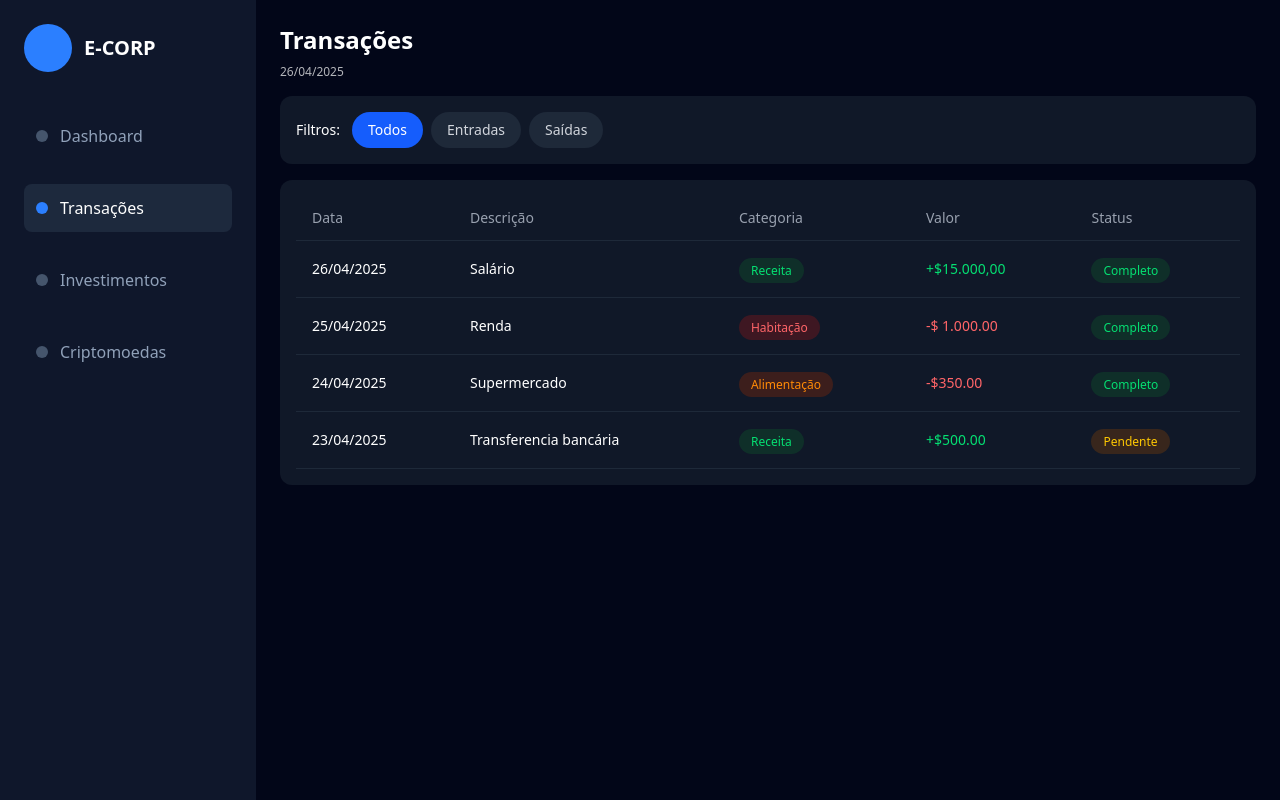
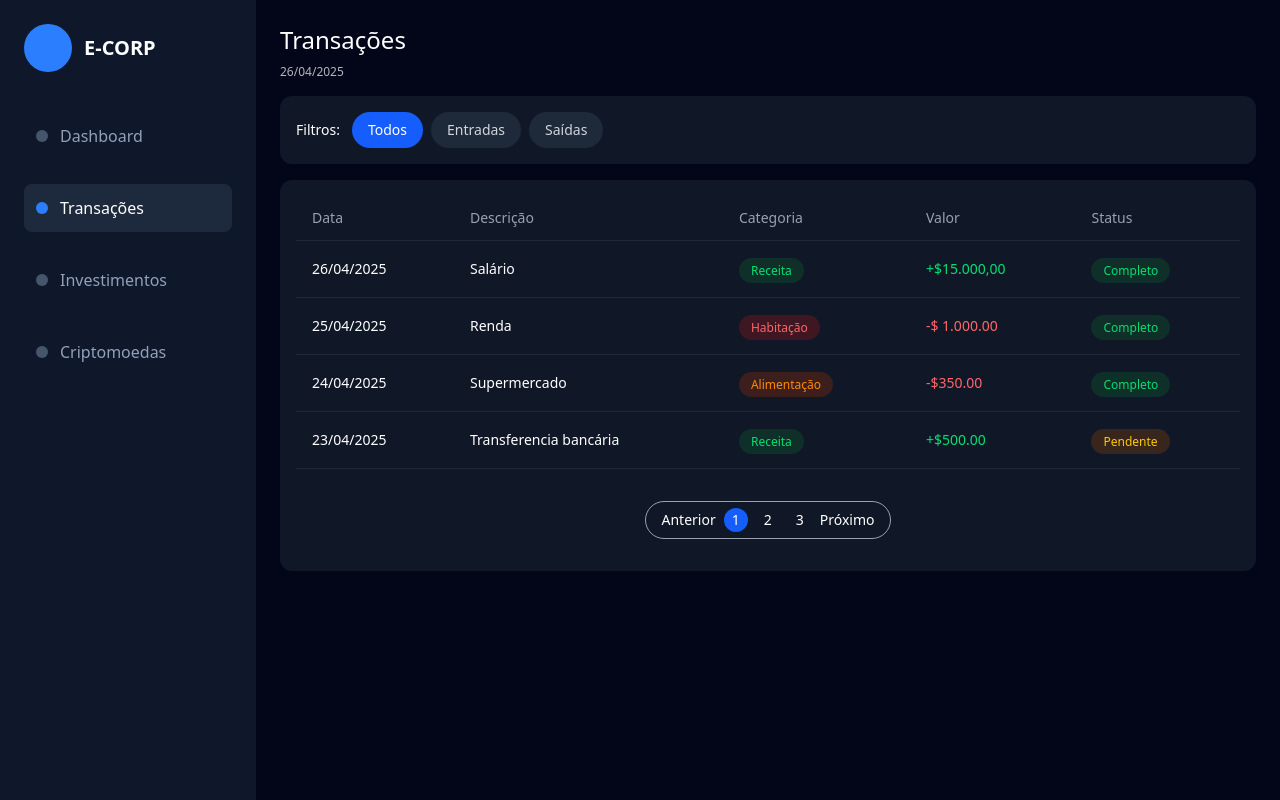
Before and after one commit to BiancaMRV/financedashboard, a React (Vite) app: page /transactions in a window 1280 px wide. Built offline with nearby package versions, Linux system fonts and the light colour scheme.

Commit message:
pagina das transacoes semiacabada

```diff
--- a/src/pages/Transactions.tsx
+++ b/src/pages/Transactions.tsx
@@ -38,7 +38,7 @@ export default function Transactions() {
     <div className="flex-1">
       {/* cabeçalho */}
       <div className="w-2/3">
-        <h1 className="text-white text-2xl font-bold"> Transações </h1>
+        <h1 className="text-white text-2xl"> Transações </h1>
         <h2 className="text-white text-xs mt-2 opacity-70">
           {new Date().toLocaleDateString("pt-BR")}
         </h2>
@@ -87,23 +87,18 @@ export default function Transactions() {
           <thead>
             <tr className="border-b border-gray-800">
               <th className="text-gray-400 text-sm font-medium text-left py-3 px-4">
-                {" "}
-                Data{" "}
+                Data
               </th>
               <th className="text-gray-400 text-sm font-medium text-left py-3 px-4">
-                {" "}
-                Descrição{" "}
+                Descrição
               </th>
               <th className="text-gray-400 text-sm font-medium text-left py-3 px-4">
-                {" "}
-                Categoria{" "}
+                Categoria
               </th>
               <th className="text-gray-400 text-sm font-medium text-left py-3 px-4">
-                {" "}
-                Valor{" "}
+                Valor
               </th>
               <th className="text-gray-400 text-sm font-medium text-left py-3 px-4">
-                {" "}
                 Status
               </th>
             </tr>
@@ -165,6 +160,22 @@ export default function Transactions() {
               ))}
           </tbody>
         </table>
+        {/* botao de paginacao */}
+        <div className="flex justify-center w-full mt-4 mb-4">
+          <div className=" inline-flex border border-gray-400 rounded-full  items-center justify-center px-4 py-1.5 mt-4 gap-2">
+            <h1 className="text-sm text-white"> Anterior</h1>
+            <button className="flex items-center justify-center w-6 h-6 text-sm text-white bg-blue-600 rounded-full">
+              1
+            </button>
+            <button className="flex items-center justify-center w-6 h-6 text-sm text-white rounded-full">
+              2
+            </button>
+            <button className="flex items-center justify-center w-6 h-6 text-sm text-white  rounded-full">
+              3
+            </button>
+            <h3 className=" text-sm text-white"> Próximo </h3>
+          </div>
+        </div>
       </div>
     </div>
   );
```
